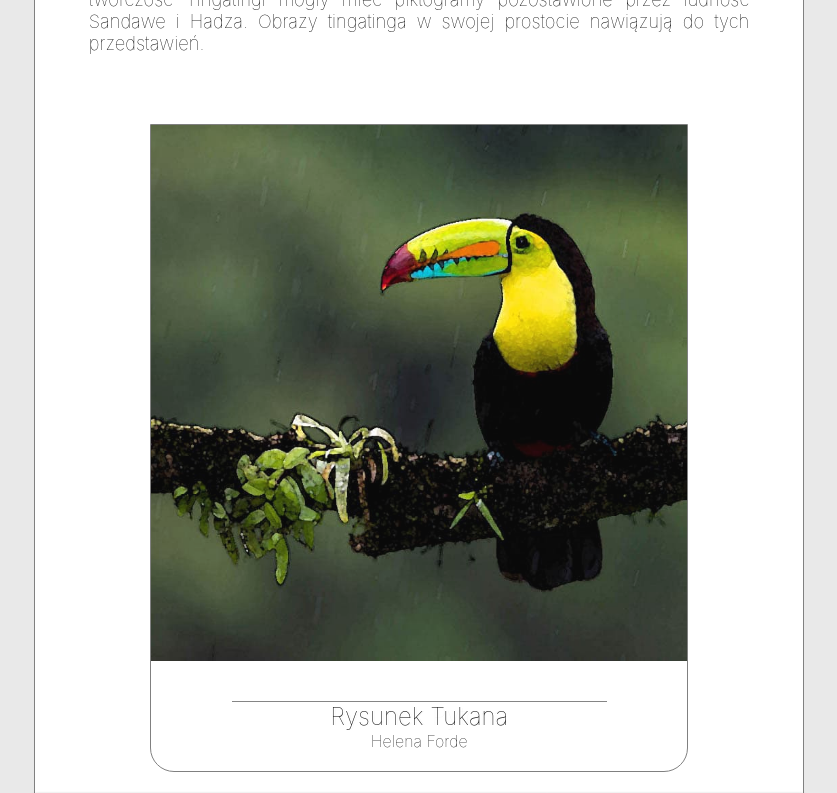
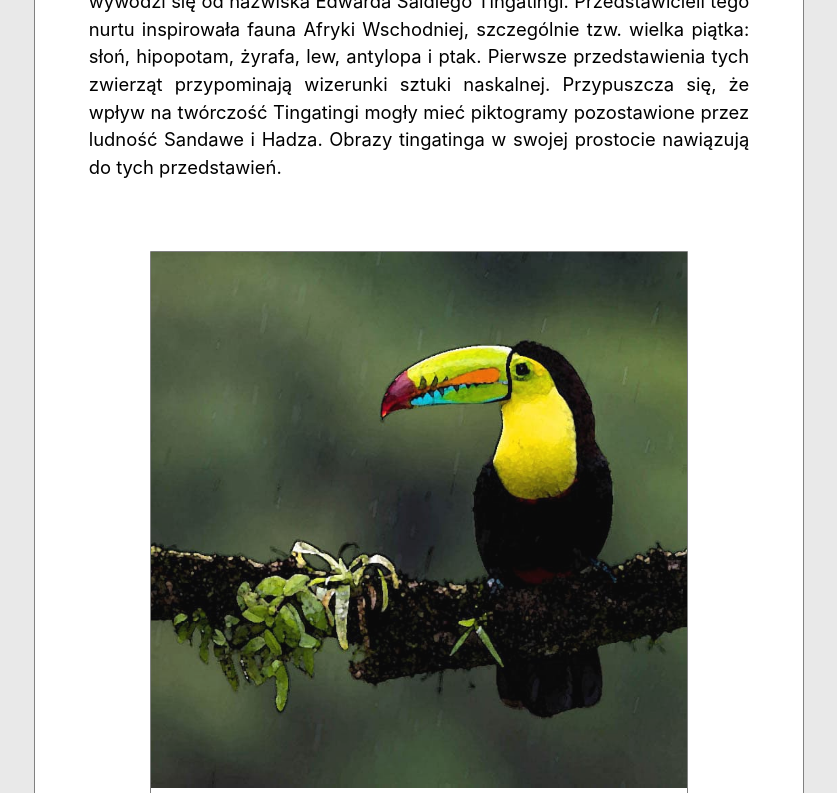
Before and after one commit to michalgornicki/artgallery-new, a plain HTML site: page index.html in a window 1280 px wide. Shown: the part 1640-2433 px from the top of the page, without its empty margins (221-1058 px from the left). Drawn offline with nearby package versions, Linux system fonts and the light colour scheme.

Commit message:
Add files via upload

```diff
--- a/index.html
+++ b/index.html
@@ -357,7 +357,7 @@
 <script>
   AOS.init({
     offset: 0,
-    once: false,
+    once: true,
   });
 </script>
 
--- a/myScript.js
+++ b/myScript.js
@@ -1,7 +1,6 @@
 window.onload = function () {
   linkToIcon();
-  document.getElementsByClassName("content")[0].style.filter =
-    "brightness(1)";
+
   document.getElementById("navbar").style.filter = "opacity(1)";
   document.getElementsByClassName("gallery")[0].style.filter =
     "opacity(1)";
@@ -17,7 +16,7 @@ window.onload = function () {
 
 
 
-function changeBackground() {
+function hideNavbar() {
   if (
     document.body.scrollTop > 850 ||
     document.documentElement.scrollTop > 850
@@ -31,53 +30,26 @@ function changeBackground() {
     document.getElementsByClassName(
       "gallery"
     )[0].style.transitionDelay = "0.7s";
-    document.getElementsByClassName(
-      "gallery"
-    )[1].style.transitionDelay = "0.7s";
     document.getElementById("home-nav").style.filter = "opacity(0)";
     document.getElementById("gallery-nav").style.filter =
       "opacity(0)";
     document.getElementById("contact-nav").style.filter =
       "opacity(0)";
-    document.getElementById("home-nav").style.transitionDelay =
-      "0.3s";
-    document.getElementById("gallery-nav").style.transitionDelay =
-      "0.6s";
-    document.getElementById("contact-nav").style.transitionDelay =
-      "0.9s";
-    document.getElementById("container0").style.backgroundColor =
-      "black";
   } else {
     document.getElementById("navbar").style.top = "0px";
     document.getElementById("navbar").style.transitionDelay = "0s";
     document.getElementsByClassName("gallery")[0].style.filter =
       "opacity(1)";
-    document.getElementsByClassName("gallery")[1].style.filter =
-      "opacity(1)";
-    document.getElementsByClassName(
-      "gallery"
-    )[0].style.transitionDelay = "1.2s";
-    document.getElementsByClassName(
-      "gallery"
-    )[1].style.transitionDelay = "1.2s";
     document.getElementById("home-nav").style.filter = "opacity(1)";
     document.getElementById("gallery-nav").style.filter =
       "opacity(1)";
     document.getElementById("contact-nav").style.filter =
       "opacity(1)";
-    document.getElementById("home-nav").style.transitionDelay =
-      "0.6s";
-    document.getElementById("gallery-nav").style.transitionDelay =
-      "0.9s";
-    document.getElementById("contact-nav").style.transitionDelay =
-      "1.2s";
-    document.getElementById("container0").style.backgroundColor =
-      "white";
   }
 }
 
 window.onscroll = function() {
-  changeBackground()
+  hideNavbar()
 }
 
 $(".single-item-fade").slick({
--- a/style.css
+++ b/style.css
@@ -104,6 +104,7 @@ a {
 .container-text {
   width: 86%;
   font-size: 2.3vmin;
+  font-weight: 400;
   padding-top: 20px;
   padding-bottom: 70px;
   padding-left: 7%;
@@ -111,6 +112,7 @@ a {
   text-align: justify;
   background-color: white;
   text-indent: 50px;
+  line-height: 150%;
 }
 
 #navbar {
@@ -225,6 +227,7 @@ a {
   position: relative;
   margin-top: 5vmin;
   font-size: 3vmin;
+  font-weight: 400;
   border-top: 1px solid rgb(129, 129, 129);
   width: 70%;
   margin-left: auto;
@@ -380,10 +383,10 @@ a {
 }
 
 .bold{
-  font-weight: 400;
+  font-weight: 600;
   font-size: 3vmin;
   background-color: rgb(240, 240, 240);
-  padding: 1vmin;
+  padding: 4vmin;
 }
 
 @media only screen and (max-device-width: 600px), (max-width: 600px) {
@@ -499,6 +502,7 @@ a {
   #slide-title-medium {
     position: relative;
     font-size: 6vmin;
+    font-weight: 600;
     color: white;
     z-index: 1;
     letter-spacing: 3px;
@@ -507,6 +511,7 @@ a {
   #slide-title-tiny {
     position: relative;
     font-size: 5vmin;
+    font-weight: 400;
     color: white;
     z-index: 1;
     letter-spacing: 1px;
@@ -522,13 +527,13 @@ a {
 
   #slide-title{
     font-size: 8vmin;
+    margin-top: 2vmin;
   }
 
   .bold{
     font-weight: 400;
     font-size: 6vmin;
     background-color: rgb(240, 240, 240);
-    padding: 1vmin;
   }
 
 }
```
